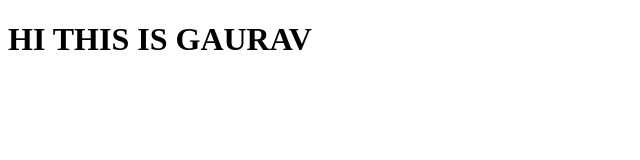
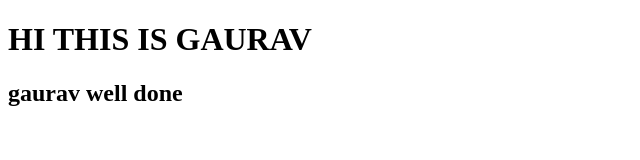
Before and after one commit to gauravgyamlani2311/demo-app, a plain HTML site: page index.html in a window 1280 px wide. Shown: the whole page, without its empty margins (0-640 px from the left). Drawn offline with Linux system fonts and the light colour scheme.

Commit message:
added updated html

```diff
--- a/index.html
+++ b/index.html
@@ -7,5 +7,6 @@
 </head>
 <body>
     <h1>HI THIS IS GAURAV</h1>
+    <h2>gaurav well done</h2>
 </body>
 </html>
```
